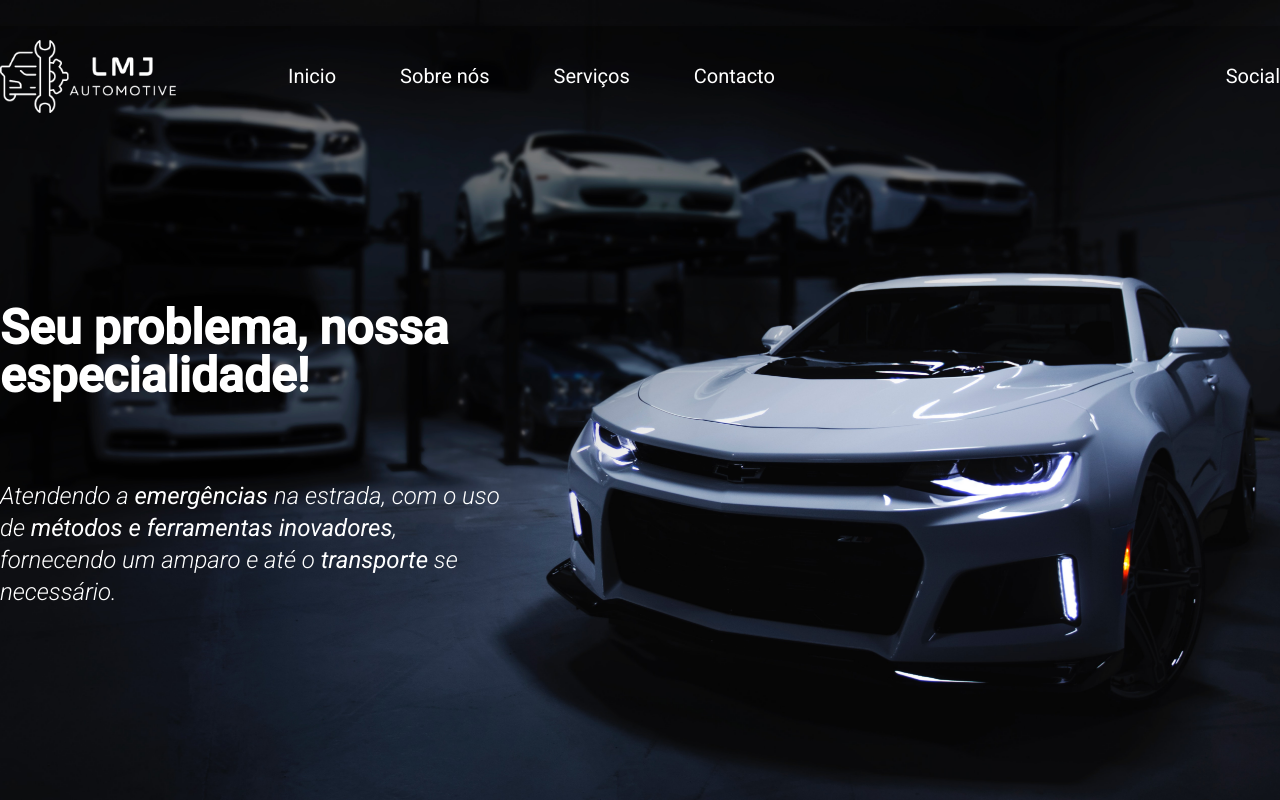
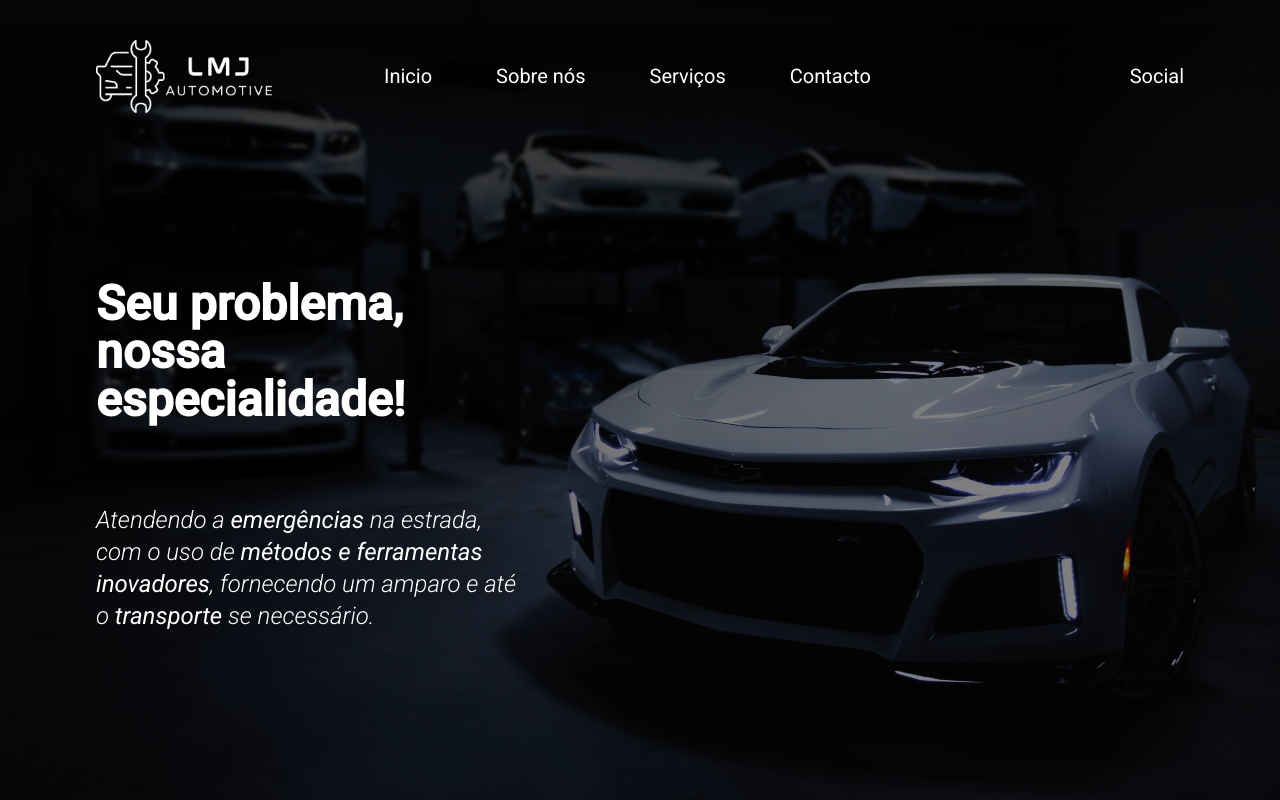
Before and after one commit to mateusfg7/lmj-automotive, a Next.js app: page / in a window 1280 px wide. Built offline with nearby package versions, Linux system fonts and the light colour scheme.

Commit message:
refactor: create component for Main Section

```diff
--- /dev/null
+++ b/src/components/MainSection/index.tsx
@@ -0,0 +1,7 @@
+interface MainSectionProps {
+  children: React.ReactNode
+}
+
+export const MainSection = ({ children }: MainSectionProps) => {
+  return <div className='h-full w-[85%] flex flex-col m-auto'>{children}</div>
+}
--- a/src/pages/index.tsx
+++ b/src/pages/index.tsx
@@ -1,13 +1,18 @@
 import type { NextPage } from 'next'
 import { Header } from '../components/Header'
 import { Main } from '../components/Main'
+import { MainSection } from '../components/MainSection'
 
 const Home: NextPage = () => {
   return (
     <div>
-      <div className='h-screen flex flex-col text-white bg-[url("/img/background.jpg")] bg-fixed bg-center bg-no-repeat bg-cover'>
-        <Header />
-        <Main />
+      <div className='h-screen text-white bg-[url("/img/background.jpg")] bg-fixed bg-center bg-no-repeat bg-cover'>
+        <div className='bg-[rgba(0,0,0,0.5)] h-full'>
+          <MainSection>
+            <Header />
+            <Main />
+          </MainSection>
+        </div>
       </div>
     </div>
   )
```
